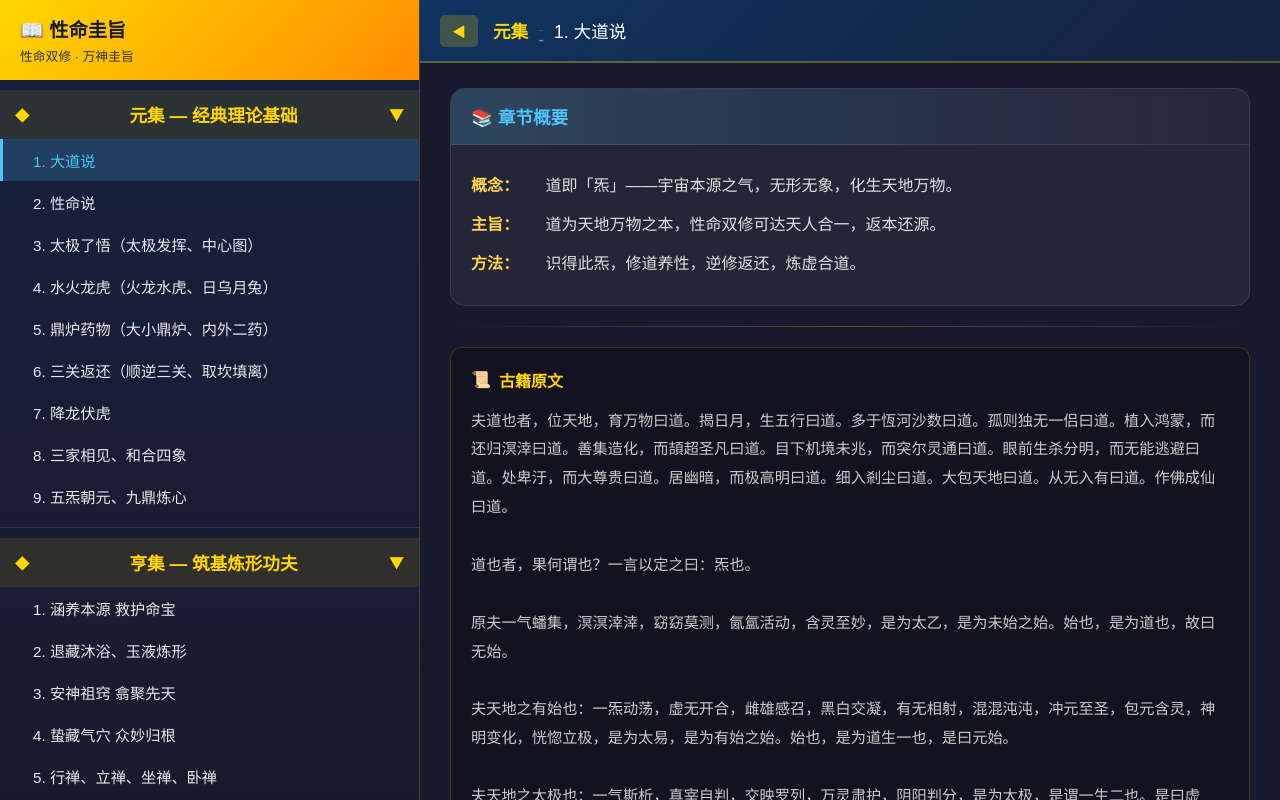
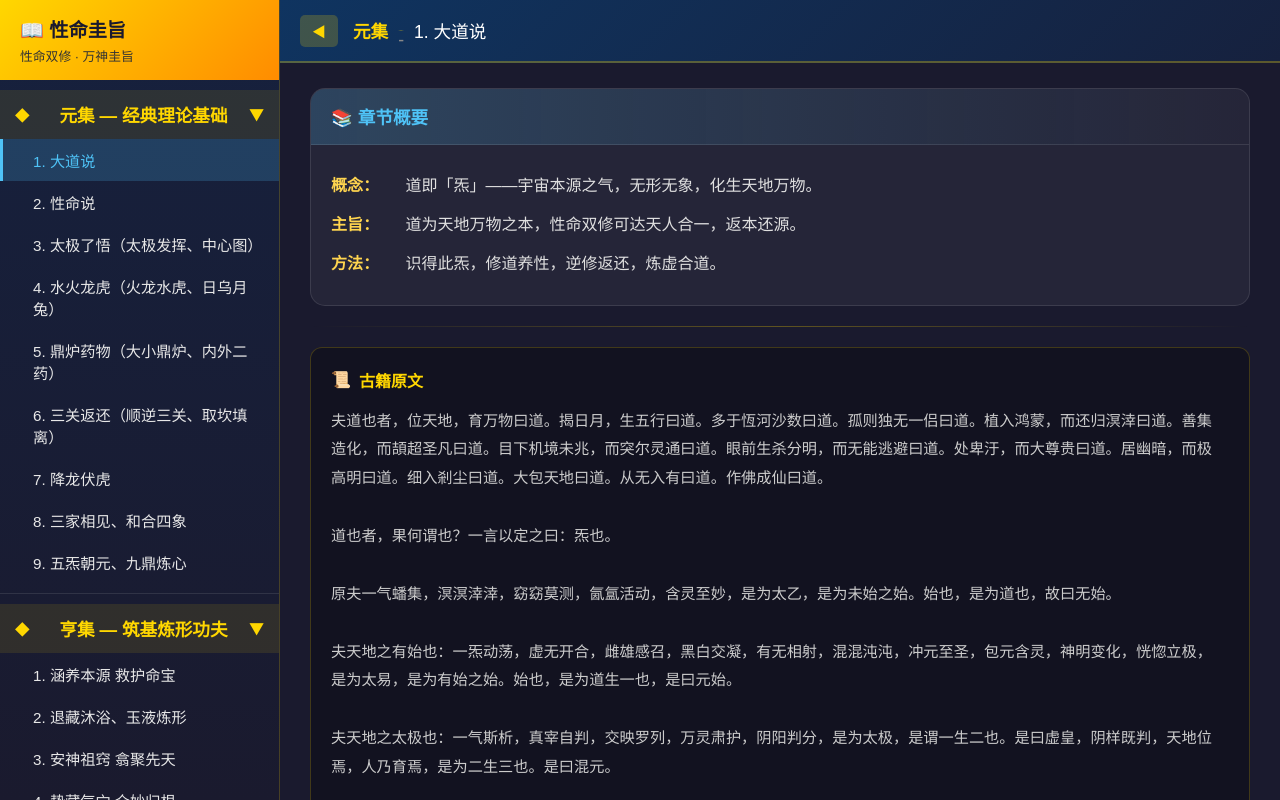
Before and after one commit to DalvikSu/xmgz, a plain HTML site: page index.html in a window 1280 px wide. Drawn offline with Linux system fonts and the light colour scheme.

Commit message:
缩小左侧导航栏默认宽度至2/3

```diff
--- a/index.html
+++ b/index.html
@@ -20,7 +20,7 @@
 
         /* 左侧目录 */
         .sidebar {
-            width: 420px;
+            width: 280px;
             background: linear-gradient(180deg, #16213e 0%, #1a1a2e 100%);
             border-right: 1px solid rgba(255,215,0,0.2);
             overflow-y: auto;
```
